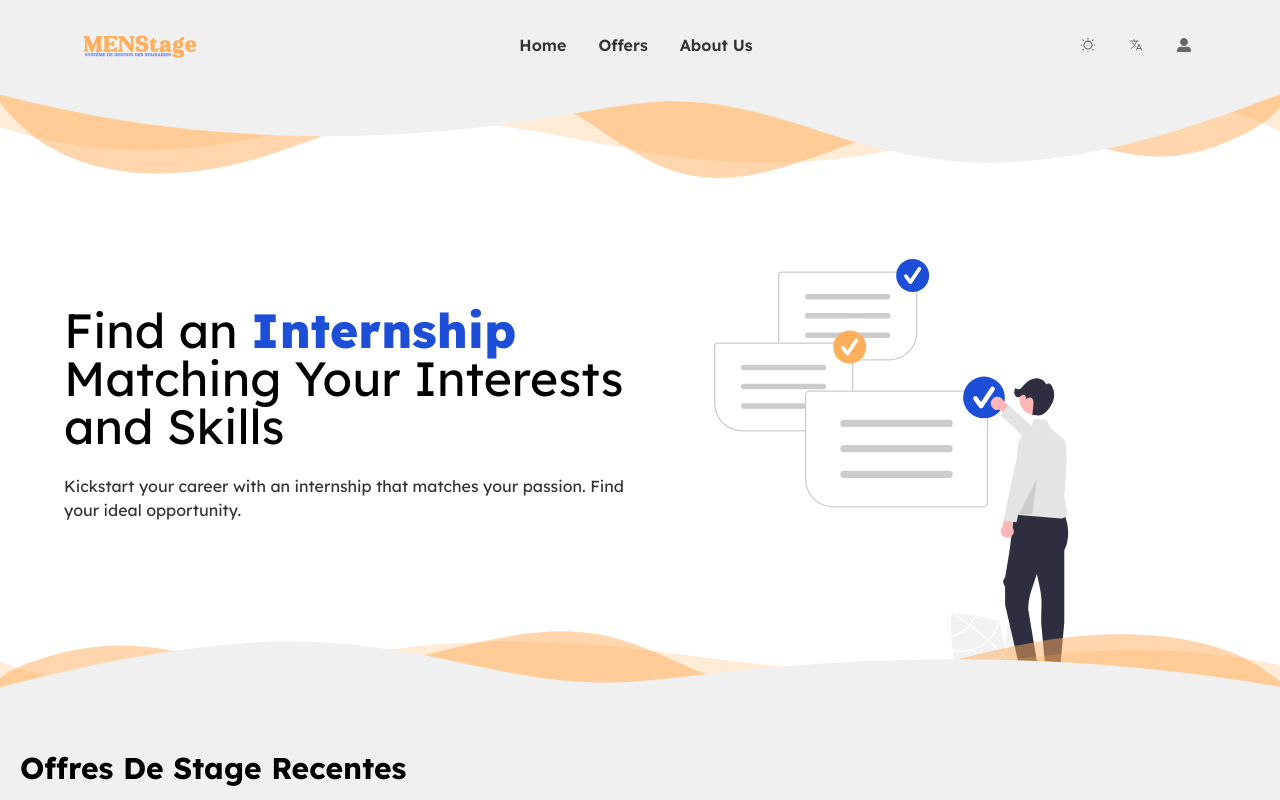
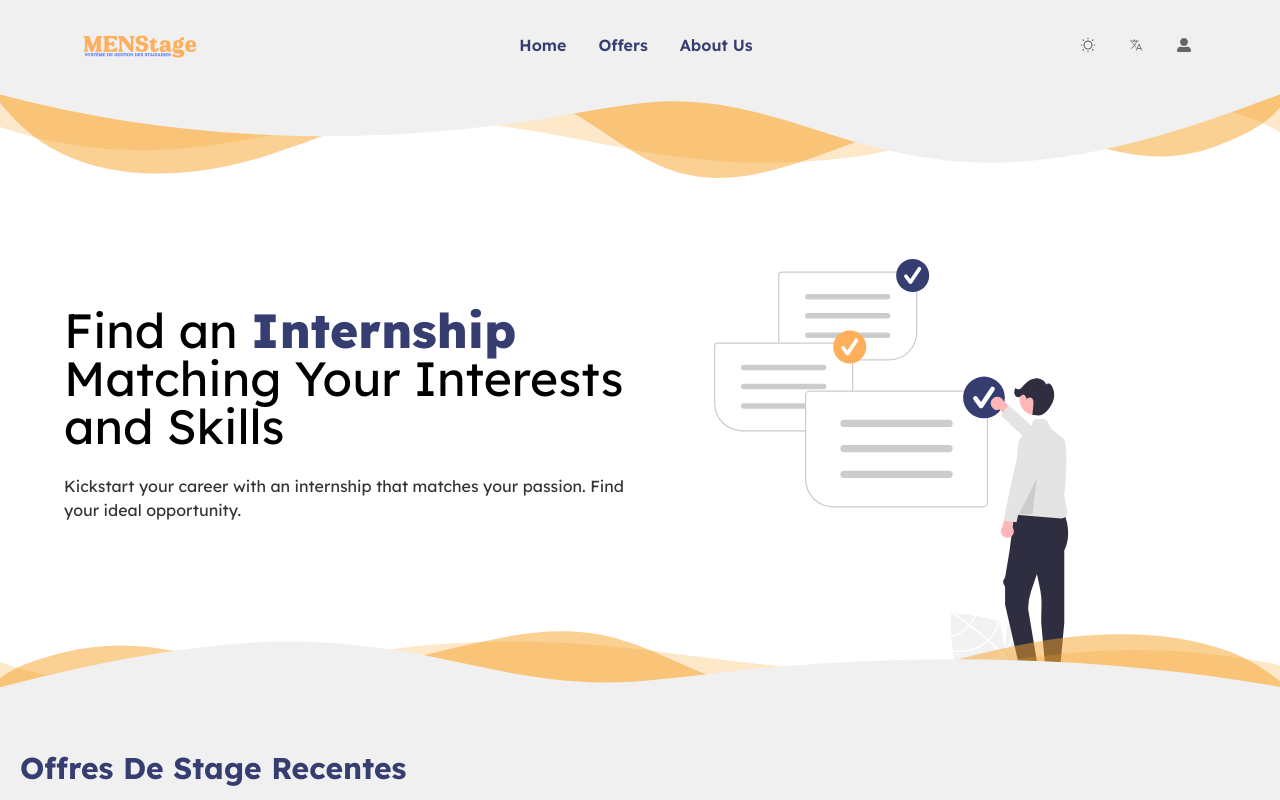
Before and after one commit to Zawalid/GestHub, a React (Vite) app: page / in a window 1280 px wide. Built offline with nearby package versions, Linux system fonts and the light colour scheme; data requests are answered from the project's data file.

Commit message:
Merge branch 'master' of https://github.com/Zawalid/StageMen

```diff
--- a/src/components/homepage/Header.jsx
+++ b/src/components/homepage/Header.jsx
@@ -73,7 +73,7 @@ function Links() {
       {routes.map((route) => (
         <NavLink key={route.label} to={route.path}>
           <DropDown paths={route.nested || []}>
-            <li className="relative flex items-center gap-3 font-semibold text-text-secondary transition-colors duration-300 hover:text-primary ">
+            <li className="relative flex items-center gap-3 font-semibold text-secondary transition-colors duration-300 hover:text-primary ">
               <span>{t(`header.navbar.${route.label}`)}</span>
               {route.nested && <FaChevronDown />}
             </li>
--- a/src/components/homepage/offers/About.jsx
+++ b/src/components/homepage/offers/About.jsx
@@ -15,7 +15,7 @@ function About() {
             <img className="w-2/3" src="/images/main-img.png" alt="" />
           </div>
           <div className=" flex flex-col space-y-6 py-6">
-            <h1 className=" text-2xl">Deriction de system informatique</h1>
+            <h1 className=" text-2xl">direction de system informatique</h1>
             <p>
               Lorem ipsum dolor sit amet consectetur, adipisicing elit. Dolor
               unde repellendus cum eum et illum neque non minus dolorem officiis
--- a/src/components/homepage/offers/OfferCard.jsx
+++ b/src/components/homepage/offers/OfferCard.jsx
@@ -9,14 +9,20 @@ export function OfferCard({ offer }) {
   const { id, title, date, ville, exp, secteur } = offer;
   const { storedoffers, toggelStoredOffer } = useOfferContext();
   return (
-    <div
+    <Link
+      to={`/offer/${id}`}
       className={`hover:scale-[1.01] transition-all duration-300  p-1 h-max border border-border rounded-xl hover:shadow-md  space-y-2 capitalize`}
     >
       <div className=" bg-background-tertiary rounded-xl p-4 space-y-4">
         <div className="flex justify-between">
           <span className="text-sm font-bold">{formatTime(date)}</span>
           <Button
-            onClick={() => toggelStoredOffer(id)}
+            onClick={(e) => {
+              e.stopPropagation();
+              if (e.target === e.currentTarget) {
+                toggelStoredOffer(id);
+              }
+            }}
             color={"secondary"}
             shape={"icon"}
             size={"small"}
@@ -35,10 +41,10 @@ export function OfferCard({ offer }) {
           </Link>
         </div>
         <div className="flex flex-wrap gap-2 text-sm text-secondary">
-          <span className=" px-2 p-1 rounded-2xl border border-secondary-hover  text-secondary-hover ">
+          <span className=" px-2 p-1 rounded-2xl  bg-secondary  text-white ">
             {exp}
           </span>
-          <span className="px-2 p-1 rounded-2xl border border-secondary-hover  text-secondary-hover ">
+          <span className="px-2 p-1 rounded-2xl bg-secondary text-white">
             {secteur}
           </span>
         </div>
@@ -51,6 +57,6 @@ export function OfferCard({ offer }) {
           <Button size={"small"}>Postuler</Button>
         </Link>
       </div>
-    </div>
+    </Link>
   );
 }
--- a/src/components/homepage/offers/Offers.jsx
+++ b/src/components/homepage/offers/Offers.jsx
@@ -32,7 +32,7 @@ function Offers() {
       {isLoading && <Spinner />}
       {!error && !isLoading && (
         <div className="p-1 md:p-5">
-          <h1 className="text-text-primary font-bold text-3xl w-fit py-10 capitalize">
+          <h1 className="text-secondary font-bold text-3xl w-fit py-10 capitalize">
             Offres de stage recentes
           </h1>
           <div className="grid gap-4 md:me-4 grid-cols-1 md:grid-cols-[auto,1fr]">
--- a/src/styles/index.css
+++ b/src/styles/index.css
@@ -19,8 +19,12 @@
     --text-disabled: #bbbbbb;
     --text-placeholder: #e1e1e0;
     --border: rgba(0, 0, 0, 0.1);
-    --primary: #ffae5c;
+    /* --primary: #ffae5c; */
+    --primary: #f6a228;
     --primary-hover: #cc8a3e;
+    --secondary: #363d71;
+    --secondary-hover: #2f3671;
+
   }
 
   /** Dark Mode */
@@ -38,10 +42,11 @@
     --border: rgba(255, 255, 255, 0.1);
     --primary: #b5753e;
     --primary-hover: #8a4e2c;
+    --secondary: #626893;
+    --secondary-hover: #2f3671;
+
   }
 
-  --secondary:#1d4ed8;
-  --secondary-hover:#163fae;
 
   color-scheme: light dark;
 }
```
Also changed, not shown: public/SVG/hero.svg.
